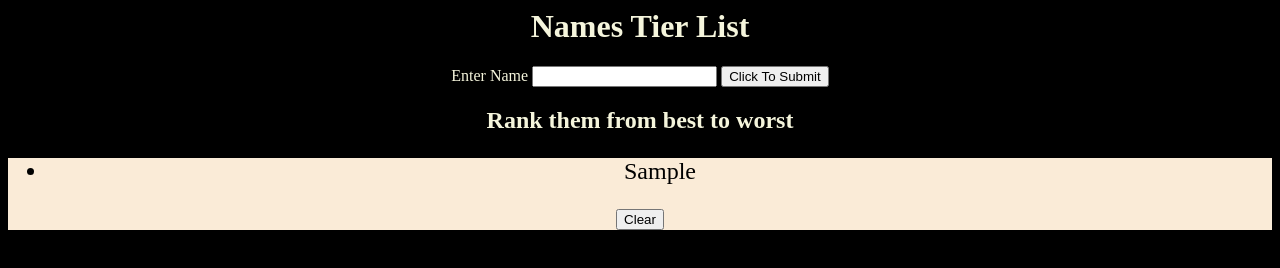
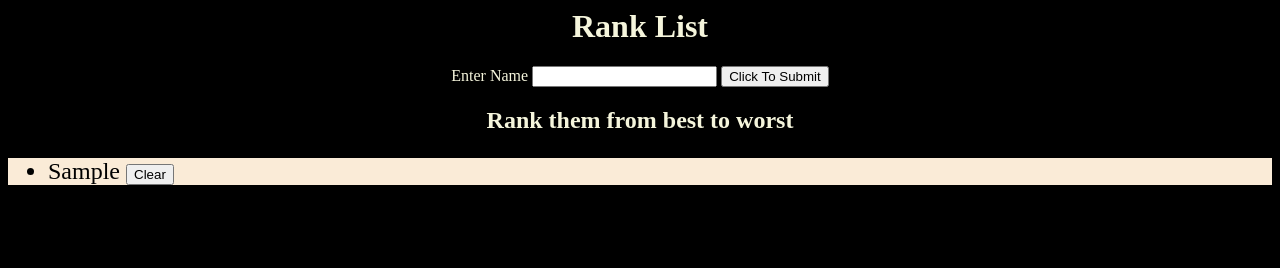
Before and after one commit to staten-island-tech/dom-manipulation-project-OctavioM3, a plain HTML site: page index.html in a window 1280 px wide. Both pictures are taken after typing "Sample" into the empty fields and a click on the input "Click To Submit". Drawn offline with Linux system fonts and the light colour scheme.

Commit message:
dasdffsfsaf

```diff
--- a/dom.js
+++ b/dom.js
@@ -5,27 +5,31 @@ const DOMSelectors = {
 };
 
 DOMSelectors.formName.addEventListener("submit", function (event) {
-    event.preventDefault()
-    enter()
-    clear()
-    clearInputspace()
+  event.preventDefault();
+  enter();
+  clear();
+  clearInputspace();
 });
 
 function enter() {
   let input = DOMSelectors.NameInput.value;
-    DOMSelectors.box.insertAdjacentHTML("beforeend", `<div><ul><li> ${input} </li></ul>
-    <button id="clear">Clear</button></div>`);
-};
+  DOMSelectors.box.insertAdjacentHTML(
+    "beforeend",
+    `<div><ul><li> ${input}
+    <button id="clear">Clear</button></li></ul></div>`
+  );
+  console.log(input);
+}
 
 function clear() {
-    let remove = document.querySelectorAll("#clear")
+  let remove = document.querySelectorAll("#clear");
   remove.forEach((erase) => {
-        erase.addEventListener("click", function(secondevent){
-            secondevent.target.parentElement.remove()
+    erase.addEventListener("click", function (secondevent) {
+      secondevent.target.parentElement.remove();
     });
   });
-};
+}
 
 function clearInputspace() {
   DOMSelectors.NameInput.value = "";
-};
+}
--- a/index.html
+++ b/index.html
@@ -2,20 +2,20 @@
   <head>
     <meta charset="UTF-8" />
     <meta name="viewport" content="width=device-width, initial-scale=1.0" />
-    <title>Document</title>
+    <title>DOM Manipulation Project</title>
     <link rel="stylesheet" href="style.css" />
   </head>
   <body>
-    <h1>Names Tier List</h1>
+    <div id="formbox">
+      <h1>Rank List</h1>
       <form action="" id="formName">
         <label for="Title">Enter Name</label>
         <input type="NameInput" name="nameinput" class="name-input" />
         <input type="submit" value="Click To Submit" id="submit" />
         <h2>Rank them from best to worst</h2>
       </form>
-      <ul>
-      </ul>
-      <div id="firstbox"></div>
+    </div>
+    <div id="firstbox"></div>
     <script src="dom.js"></script>
   </body>
 </html>
--- a/style.css
+++ b/style.css
@@ -1,7 +1,6 @@
 body {
   background-color: black;
   color: beige;
-    text-align: center;
 }
 #firstbox {
   color: black;
@@ -12,3 +11,6 @@ h1 {
   color: beige;
   text-align: center;
 }
+#formbox {
+  text-align: center;
+}
```
Lines whose indentation alone changed are shown as unchanged.
